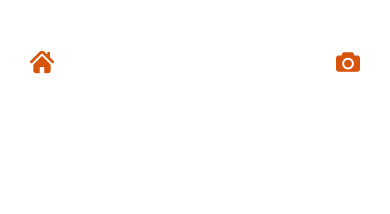
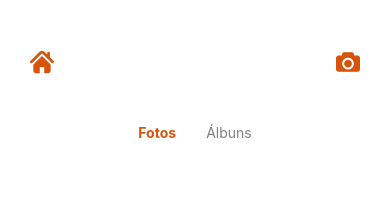
Before and after one commit to samuelmaia1/visto-gallery, a React Native app: screen /Dashboard in a window 390 px wide. Shown: the top 214 px of the page. Built offline with nearby package versions, Linux system fonts and the light colour scheme.

Commit message:
feat(ui): create image list component to render all captured images

```diff
--- /dev/null
+++ b/src/components/ImageItem.tsx
@@ -0,0 +1,15 @@
+import { Image, View } from "react-native"
+import { ImageItemStyle } from "../styles/ImageItemStyle"
+
+interface ImageItemProps{
+    uri: string
+}
+
+export function ImageItem({uri}: ImageItemProps) {
+
+    return (
+        <View style={ImageItemStyle.container}>
+            <Image source={{uri: uri}} style={ImageItemStyle.image}/>
+        </View>
+    )
+}
--- /dev/null
+++ b/src/components/ImageList.tsx
@@ -0,0 +1,21 @@
+import { FlatList } from "react-native";
+import { PhotoData } from "../interfaces/PhotoData";
+import { ImageItem } from "./ImageItem";
+import { imageListStyle } from "../styles/ImageListStyle";
+
+interface ImageListProps{
+    data: PhotoData[]
+}
+
+export function ImageList({data}: ImageListProps) {
+
+    return (
+        <FlatList
+            style={imageListStyle.container}
+            data={data}
+            keyExtractor={(item) => item.id}
+            renderItem={({item}) => <ImageItem uri={item.uri} />}
+            numColumns={3}
+        />
+    )
+}
--- a/src/screens/Dashboard.tsx
+++ b/src/screens/Dashboard.tsx
@@ -1,4 +1,4 @@
-import {  FlatList, Image, View } from "react-native";
+import {  FlatList, Image, Text, Touchable, TouchableOpacity, View } from "react-native";
 import { DashboardScreenProps } from "../nav/RootParam";
 import { Header } from "../components/Header";
 import { dashboardStyle } from "../styles/DashboardStyle";
@@ -6,6 +6,8 @@ import { useCallback, useState } from "react";
 import { PhotoData } from "../interfaces/PhotoData";
 import { getAllPhotos } from "../services/PhotoService";
 import { useFocusEffect } from "@react-navigation/native";
+import { ImageItem } from "../components/ImageItem";
+import { ImageList } from "../components/ImageList";
 
 type Props = {}
 
@@ -14,6 +16,7 @@ type DashboardProps = DashboardScreenProps & Props
 export function Dashboard({navigation, route}: DashboardProps) {
 
     const [photos, setPhotos] = useState<PhotoData[]>([])
+    const [step, setStep] = useState('photos')
 
     useFocusEffect(
         useCallback(() => {
@@ -29,13 +32,29 @@ export function Dashboard({navigation, route}: DashboardProps) {
         <View style={dashboardStyle.container}>
             <Header />
 
+            <View style={{flexDirection: 'row', justifyContent: 'center', gap: 30}}>
+                <TouchableOpacity
+                    onPress={() => setStep('photos')}
+                >
+                    <Text
+                        style={step === 'photos' ? dashboardStyle.selectedStep : dashboardStyle.unselectedStep}
+                    >
+                        Fotos
+                    </Text>
+                </TouchableOpacity>
 
+                <TouchableOpacity
+                    onPress={() => setStep('albuns')}
+                >
+                    <Text
+                        style={step === 'albuns' ? dashboardStyle.selectedStep : dashboardStyle.unselectedStep}
+                    >
+                        Álbuns
+                    </Text>
+                </TouchableOpacity>
+            </View>
 
-            <FlatList
-                keyExtractor={(item) => item.id}
-                data={photos}
-                renderItem={({item}) => <Image source={{uri: item.uri}} style={{width: 100, height: 100}} />}
-            />
+            <ImageList data={photos}/>
         </View>
     )
 }
--- a/src/services/PhotoService.ts
+++ b/src/services/PhotoService.ts
@@ -1,7 +1,6 @@
 import AsyncStorage from "@react-native-async-storage/async-storage";
 import { SavePhotoFile, PhotoData, NewPhotoData } from "../interfaces/PhotoData";
-import RFNS from 'react-native-fs'
-import { v4 as uuid } from "uuid";
+import RFNS from 'react-native-fs';
 
 export async function savePhoto({path, album}: SavePhotoFile): Promise<NewPhotoData> {
     const destinyPath = `${RFNS.DocumentDirectoryPath}/visto/gallery/${album}`
@@ -17,14 +16,7 @@ export async function savePhoto({path, album}: SavePhotoFile): Promise<NewPhotoD
 
     console.log('Novo path: ', newPath)
 
-    try {
-        await RFNS.moveFile(path, newPath)
-        console.log('Arquivo movido para:', newPath)
-    } catch (error) {
-        console.error("Erro ao mover arquivo:", error)
-    }
-
-    console.log(`${destinyPath}/${fileName}`)
+    await RFNS.moveFile(path, newPath)
 
     return {
         path: `${destinyPath}/${fileName}`,
--- a/src/styles/DashboardStyle.ts
+++ b/src/styles/DashboardStyle.ts
@@ -7,5 +7,12 @@ export const dashboardStyle = StyleSheet.create({
         paddingTop: 50,
         flex: 1,
         backgroundColor: variables.colors.white
+    },
+    selectedStep: {
+        fontWeight: '700',
+        color: variables.colors.orange
+    },
+    unselectedStep: {
+        color: 'gray'
     }
 })
--- a/src/styles/HeaderStyle.ts
+++ b/src/styles/HeaderStyle.ts
@@ -4,6 +4,7 @@ export const headerStyle = StyleSheet.create({
     container: {
         flexDirection: 'row',
         justifyContent: 'space-between',
-        paddingHorizontal: 30
+        paddingHorizontal: 30,
+        marginBottom: 50
     }
 })
--- /dev/null
+++ b/src/styles/ImageItemStyle.ts
@@ -0,0 +1,15 @@
+import { StyleSheet } from "react-native";
+
+
+export const ImageItemStyle = StyleSheet.create({
+    container: {
+        borderWidth: 2,
+        borderColor: 'transparent',
+        borderRadius: 8
+    },
+    image: {
+        borderRadius: 8,
+        width: 100,
+        height: 100
+    }
+})
--- /dev/null
+++ b/src/styles/ImageListStyle.ts
@@ -0,0 +1,8 @@
+import { StyleSheet } from "react-native";
+
+export const imageListStyle = StyleSheet.create({
+    container: {
+        paddingHorizontal: 30,
+        marginTop: 30,
+    }
+})
```
